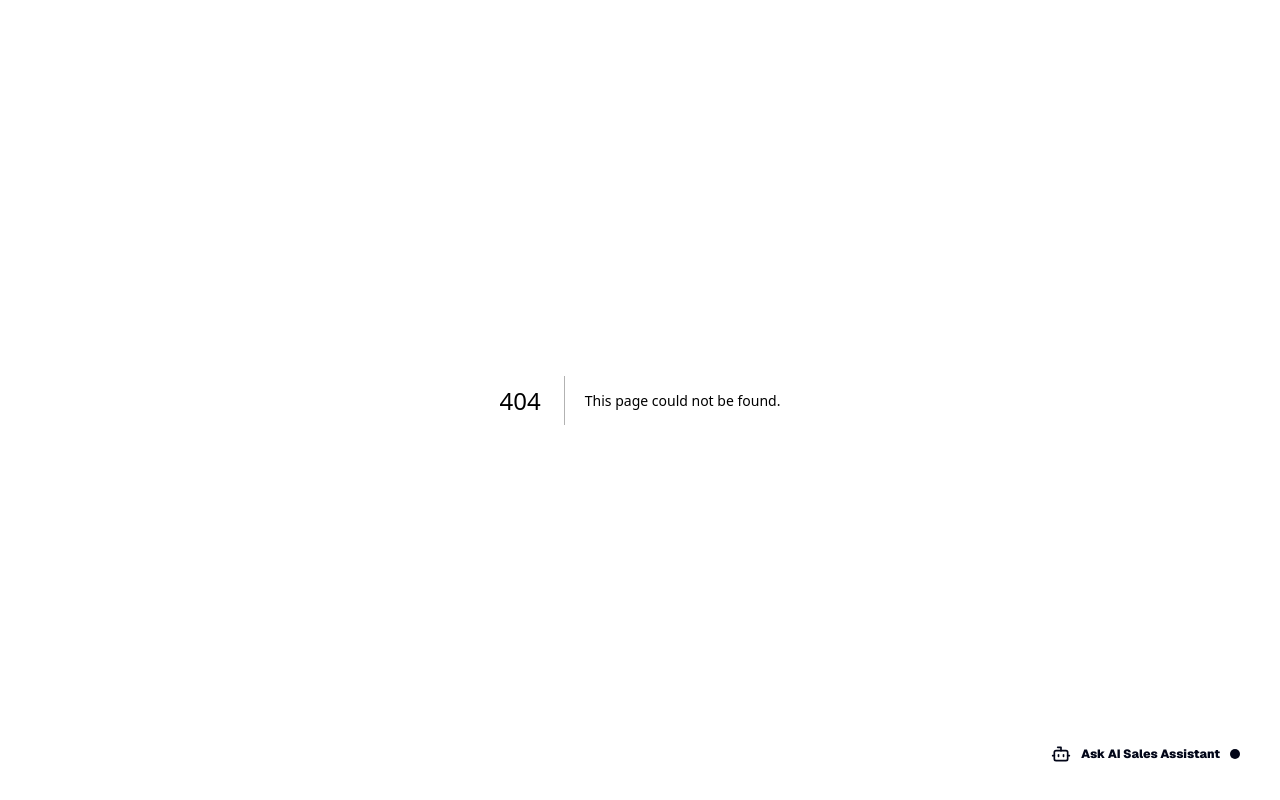
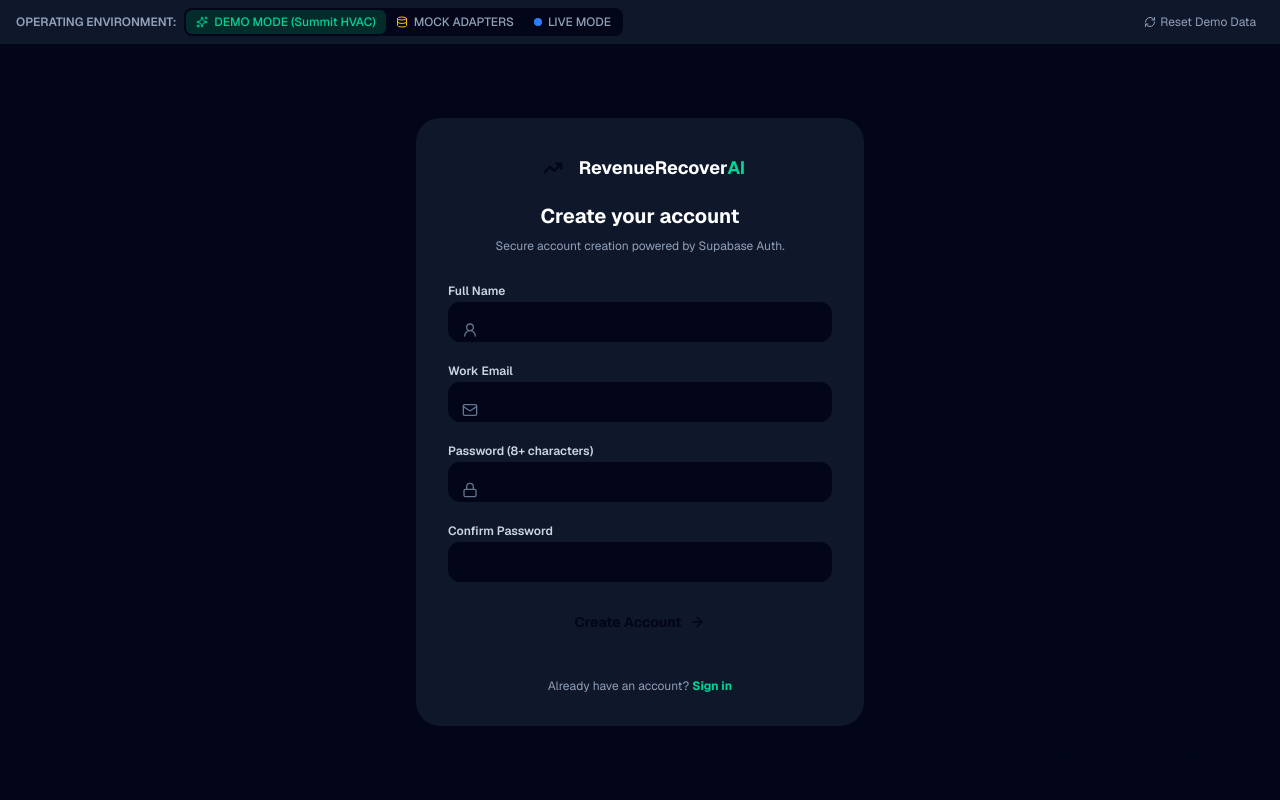
Before and after one commit to akashpardeshi188-design/revenuerecover-ai, a Next.js app: page /signup in a window 1280 px wide. Before the commit this address had no page. Built offline with nearby package versions, Linux system fonts and the light colour scheme.

Commit message:
feat: add real Supabase account registration page

```diff
--- /dev/null
+++ b/app/signup/page.tsx
@@ -0,0 +1,135 @@
+'use client';
+
+import React, { useState } from 'react';
+import Link from 'next/link';
+import { useRouter } from 'next/navigation';
+import { ModeBanner } from '@/components/shared/ModeBanner';
+import { TrendingUp, ArrowRight, Lock, Mail, UserRound } from 'lucide-react';
+
+export default function SignupPage() {
+  const router = useRouter();
+  const [name, setName] = useState('');
+  const [email, setEmail] = useState('');
+  const [password, setPassword] = useState('');
+  const [confirmPassword, setConfirmPassword] = useState('');
+  const [isSubmitting, setIsSubmitting] = useState(false);
+  const [error, setError] = useState('');
+  const [confirmationRequired, setConfirmationRequired] = useState(false);
+
+  const handleSignup = async (event: React.FormEvent<HTMLFormElement>) => {
+    event.preventDefault();
+    setError('');
+
+    if (password !== confirmPassword) {
+      setError('Passwords do not match.');
+      return;
+    }
+
+    setIsSubmitting(true);
+    try {
+      const response = await fetch('/api/auth/signup', {
+        method: 'POST',
+        headers: { 'Content-Type': 'application/json' },
+        body: JSON.stringify({ name, email, password }),
+      });
+      const payload = (await response.json().catch(() => ({}))) as {
+        error?: string;
+        confirmationRequired?: boolean;
+      };
+
+      if (!response.ok) {
+        setError(payload.error || 'Account could not be created. Please try again.');
+        return;
+      }
+
+      if (payload.confirmationRequired) {
+        setConfirmationRequired(true);
+        return;
+      }
+
+      router.replace('/onboarding');
+      router.refresh();
+    } catch {
+      setError('Unable to connect right now. Please try again.');
+    } finally {
+      setIsSubmitting(false);
+    }
+  };
+
+  return (
+    <div className="min-h-screen bg-slate-950 text-slate-100 flex flex-col font-sans">
+      <ModeBanner />
+      <main className="flex-grow flex items-center justify-center p-4">
+        <div className="w-full max-w-md bg-slate-900 border border-slate-800 rounded-3xl p-8 space-y-6 shadow-2xl">
+          <div className="text-center space-y-2">
+            <Link href="/" className="inline-flex items-center gap-2">
+              <div className="w-9 h-9 rounded-xl bg-gradient-to-tr from-emerald-500 to-cyan-500 flex items-center justify-center">
+                <TrendingUp className="w-5 h-5 text-slate-950 stroke-[2.5]" />
+              </div>
+              <span className="font-bold text-lg text-white">
+                RevenueRecover<span className="text-emerald-400">AI</span>
+              </span>
+            </Link>
+            <h1 className="text-xl font-bold text-white pt-2">Create your account</h1>
+            <p className="text-xs text-slate-400">Secure account creation powered by Supabase Auth.</p>
+          </div>
+
+          {confirmationRequired ? (
+            <div className="space-y-4">
+              <p role="status" className="rounded-xl border border-emerald-500/30 bg-emerald-500/10 px-3 py-3 text-sm text-emerald-200">
+                Account created. Check your email to confirm it, then sign in to continue onboarding.
+              </p>
+              <Link href="/login" className="w-full py-3.5 px-4 rounded-xl bg-emerald-400 text-slate-950 font-bold text-sm flex items-center justify-center gap-2">
+                Go to Sign In <ArrowRight className="w-4 h-4" />
+              </Link>
+            </div>
+          ) : (
+            <form onSubmit={handleSignup} className="space-y-4">
+              <div className="space-y-1.5">
+                <label htmlFor="name" className="text-xs font-semibold text-slate-300">Full Name</label>
+                <div className="relative">
+                  <UserRound className="w-4 h-4 text-slate-500 absolute left-3.5 top-1/2 -translate-y-1/2" />
+                  <input id="name" value={name} onChange={(event) => setName(event.target.value)} autoComplete="name" required minLength={2} maxLength={120}
+                    className="w-full bg-slate-950 border border-slate-800 rounded-xl pl-10 pr-3.5 py-2.5 text-sm text-white focus:outline-none focus:border-emerald-500" />
+                </div>
+              </div>
+              <div className="space-y-1.5">
+                <label htmlFor="email" className="text-xs font-semibold text-slate-300">Work Email</label>
+                <div className="relative">
+                  <Mail className="w-4 h-4 text-slate-500 absolute left-3.5 top-1/2 -translate-y-1/2" />
+                  <input id="email" type="email" value={email} onChange={(event) => setEmail(event.target.value)} autoComplete="email" required maxLength={254}
+                    className="w-full bg-slate-950 border border-slate-800 rounded-xl pl-10 pr-3.5 py-2.5 text-sm text-white focus:outline-none focus:border-emerald-500" />
+                </div>
+              </div>
+              <div className="space-y-1.5">
+                <label htmlFor="password" className="text-xs font-semibold text-slate-300">Password (8+ characters)</label>
+                <div className="relative">
+                  <Lock className="w-4 h-4 text-slate-500 absolute left-3.5 top-1/2 -translate-y-1/2" />
+                  <input id="password" type="password" value={password} onChange={(event) => setPassword(event.target.value)} autoComplete="new-password" required minLength={8} maxLength={1024}
+                    className="w-full bg-slate-950 border border-slate-800 rounded-xl pl-10 pr-3.5 py-2.5 text-sm text-white focus:outline-none focus:border-emerald-500" />
+                </div>
+              </div>
+              <div className="space-y-1.5">
+                <label htmlFor="confirm-password" className="text-xs font-semibold text-slate-300">Confirm Password</label>
+                <input id="confirm-password" type="password" value={confirmPassword} onChange={(event) => setConfirmPassword(event.target.value)} autoComplete="new-password" required maxLength={1024}
+                  className="w-full bg-slate-950 border border-slate-800 rounded-xl px-3.5 py-2.5 text-sm text-white focus:outline-none focus:border-emerald-500" />
+              </div>
+
+              {error && <p role="alert" className="rounded-xl border border-red-500/30 bg-red-500/10 px-3 py-2 text-sm text-red-300">{error}</p>}
+
+              <button type="submit" disabled={isSubmitting}
+                className="w-full py-3.5 px-4 rounded-xl bg-gradient-to-r from-emerald-400 to-teal-400 disabled:opacity-60 text-slate-950 font-bold text-sm flex items-center justify-center gap-2">
+                {isSubmitting ? 'Creating account…' : 'Create Account'} <ArrowRight className="w-4 h-4" />
+              </button>
+            </form>
+          )}
+
+          <div className="text-center text-xs text-slate-400 pt-2 border-t border-slate-800">
+            Already have an account?{' '}
+            <Link href="/login" className="text-emerald-400 font-bold hover:underline">Sign in</Link>
+          </div>
+        </div>
+      </main>
+    </div>
+  );
+}
```
